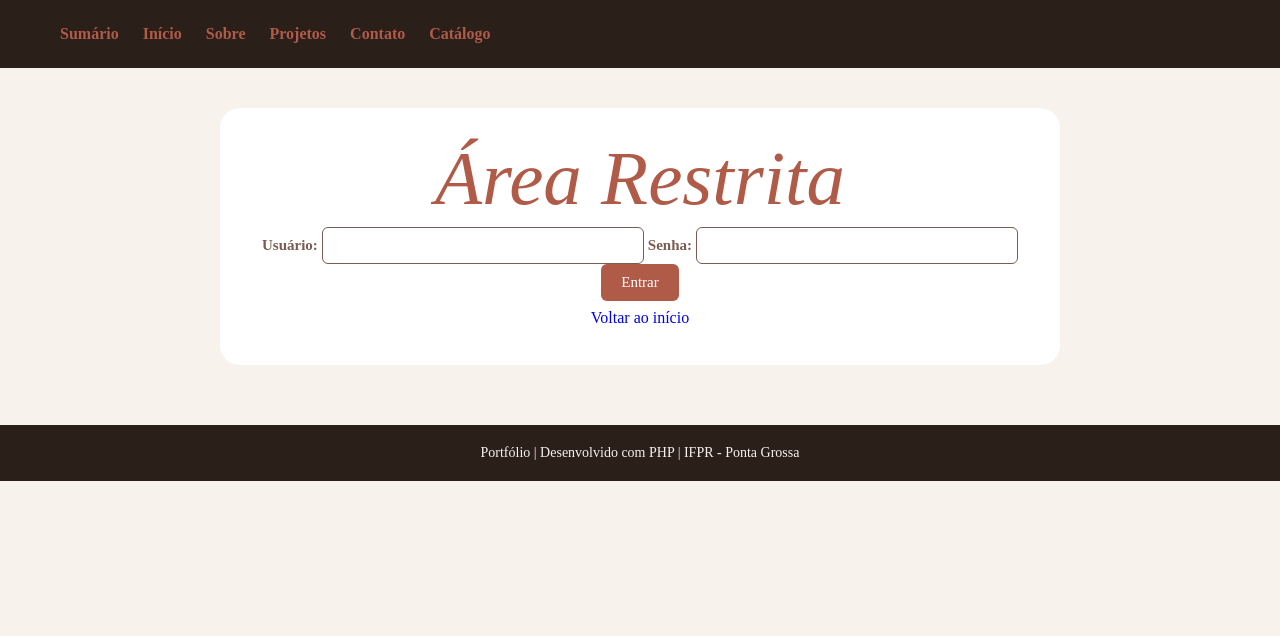
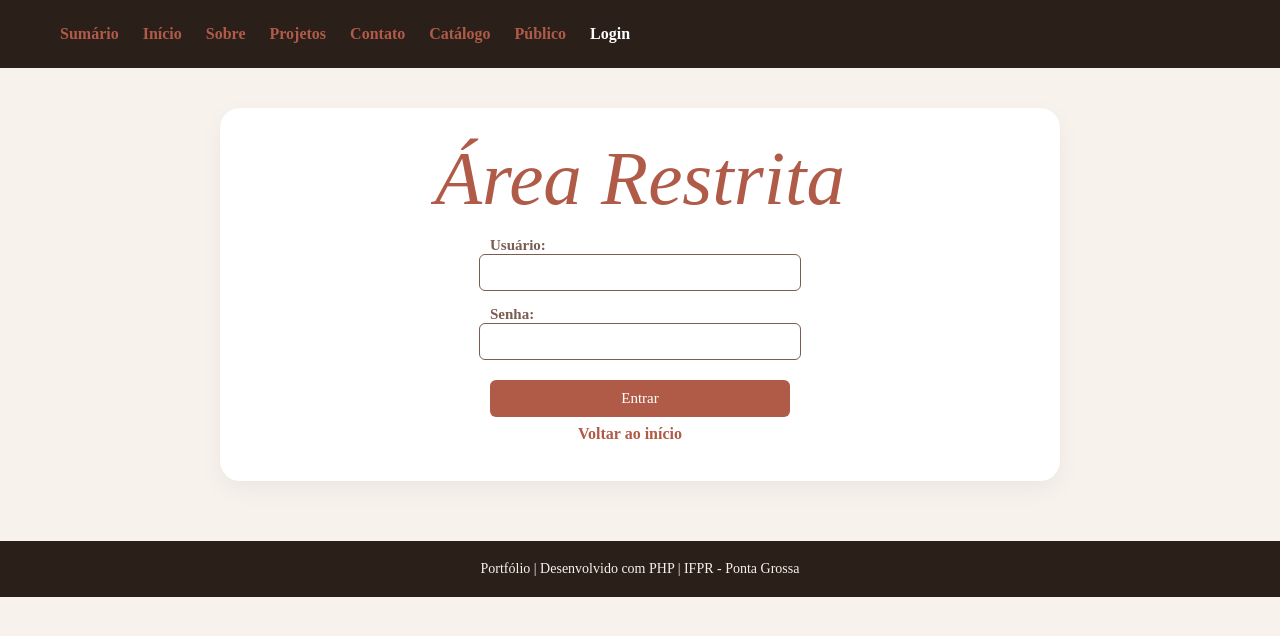
Before and after one commit to yasmirandaa/2026-DWII, a PHP site: page /04_sessoes/login.php in a window 1280 px wide. Shown: the top 636 px of the page. Run offline with PHP 8.4, Linux system fonts and the light colour scheme.

Commit message:
feat: desafio aula06 - area restrita com sessoes

```diff
--- a/includes/estilo.css
+++ b/includes/estilo.css
@@ -11,7 +11,6 @@
 }
 
 * {
-        text-decoration: none;
     margin: 0;
 }
 
@@ -20,7 +19,11 @@ body {
     font-family: 'Cormorant Garamond', serif;
 }
 
-h1{
+a {
+    text-decoration: none;
+}
+
+h1 {
     text-align: center;
     font-size: 77px;
     font-weight: 300;
@@ -30,19 +33,18 @@ h1{
     color: var(--accent);
 }
 
-h2{
+h2 {
     font-size: 30px;
     margin-bottom: 10px;
     color: var(--accent);
 }
 
-h3{
+h3 {
     margin-left: 10px;
 }
 
 h3 a {
     color: var(--accent);
-        text-decoration: none;
     margin-right: 20px;
     font-weight: bold;
 }
@@ -78,33 +80,32 @@ nav a.ativo {
     max-width: 800px;
     margin: 40px auto;
     padding: 30px 20px;
+    box-shadow: 0 8px 25px rgba(0,0,0,0.05);
 }
 
-.container p{
-        margin:8px;
+.container p {
+    margin: 8px;
+}
+
+.inicio, .sobre, .projetos {
+    max-width: 800px;
+    margin: 40px auto;
 }
 
 .inicio {
     text-align: center;
     padding: 40px 20px;
-        max-width: 800px;
-        margin: 40px auto;
 }
 
 .sobre {
-        max-width: 800px;
-        margin: 40px auto;
-        padding: 40px 20px;
-        padding-bottom: 60px;
+    padding: 40px 20px 60px;
 }
 
 .projetos {
-        max-width: 800px;
-        margin: 40px auto;
     padding: 70px 20px;
 }
 
-.secao{
+.secao {
     margin: 20px auto;
 }
 
@@ -129,7 +130,7 @@ nav a.ativo {
     margin-top: 8px;
 }
 
-.gerado{
+.gerado {
     text-align: right;
     font-size: 13px;
     color: var(--mid);
@@ -137,10 +138,10 @@ nav a.ativo {
 }
 
 .msg {
-        margin:20px;
+    margin: 20px;
 }
 
-.form{
+.form {
     padding-left: 50px;
     display: flex;
     flex-direction: column;
@@ -148,37 +149,33 @@ nav a.ativo {
     gap: 15px;
 }
 
-label{
+label {
     font-size: 15px;
     color: var(--mid);
     font-weight: bold;
 }
 
-input{
+input, select, textarea {
     padding: 10px;
     border-radius: 6px;
     border: 1px solid var(--mid);
     width: 90%;
 }
 
-select{
-        padding: 10px;
-        border-radius: 6px;
-        border: 1px solid var(--mid);
-        width: 90%;
+form input {
+    max-width: 300px;
 }
 
-textarea{
-        padding: 10px;
-        border-radius: 6px;
-        border: 1px solid var(--mid);
-        width: 90%;
+input:focus, textarea:focus, select:focus {
+    outline: none;
+    border-color: var(--accent);
+    box-shadow: 0 0 0 2px rgba(176, 90, 72, 0.2);
 }
 
-button{
+button {
     background-color: var(--accent);
     color: var(--white);
-        border:none;
+    border: none;
     padding: 10px 20px;
     border-radius: 6px;
     font-size: 15px;
@@ -186,11 +183,12 @@ button{
     font-family: 'Cormorant Garamond', serif;
 }
 
-button:hover{
+button:hover {
     background-color: var(--rose);
+    transform: translateY(-1px);
 }
 
-.erro{
+.erro {
     background-color: var(--white);
     border-radius: 20px;
     color: var(--mid);
@@ -206,7 +204,7 @@ button:hover{
 
 .btn a {
     font-weight: bold;
-        background-color:var(--accent);
+    background-color: var(--accent);
     padding: 20px;
     border-radius: 20px;
     color: var(--white);
@@ -217,20 +215,19 @@ button:hover{
     cursor: pointer;
 }
 
-.obrigado{
+.obrigado {
     word-wrap: break-word;
     overflow-wrap: break-word;
     word-break: break-word;
     max-width: 100%;
 }
 
-.titulo{
-        padding-top: 0px;
+.titulo {
     padding-bottom: 20px;
 }
 
-.sla{
-        background:var(--black);
+.sla {
+    background: var(--black);
     color: var(--verde);
     padding: 10px 16px;
     border-radius: 6px;
@@ -242,20 +239,13 @@ button:hover{
 footer {
     background: var(--deep);
     padding: 20px 80px;
-        font-family: 'Cormorant Garamond', serif;
     color: var(--cream);
     text-align: center;
     margin-top: 60px;
     font-size: 14px;
 }
 
-
-/* ----------------------- */
-/* ESTILO PARA O CATALOGO  */
-/* ----------------------- */
-/* BOTÃO VOLTAR */
-
-.voltar{
+.voltar {
     display: inline-block;
     margin-top: 20px;
     color: var(--accent);
@@ -263,14 +253,14 @@ footer {
     font-size: 15px;
     padding: 6px 12px;
     border-radius: 8px;
-    transition: all 0.15s ease;
 }
 
-.voltar:hover{
+.voltar:hover {
     background: var(--accent);
     color: var(--white);
 }
-.card{
+
+.card {
     background-color: var(--cream);
     border-radius: 14px;
     padding: 20px;
@@ -280,18 +270,18 @@ footer {
     transition: transform 0.15s ease, box-shadow 0.15s ease;
 }
 
-.card:hover{
+.card:hover {
     transform: translateY(-3px);
-        box-shadow: var(--black);
+    box-shadow: 0 6px 16px rgba(0,0,0,0.1);
 }
 
-.card h3{
+.card h3 {
     margin: 0;
     font-size: 22px;
     color: var(--accent);
 }
 
-.card span{
+.card span {
     background: var(--light-mid);
     color: var(--deep);
     padding: 4px 12px;
@@ -300,24 +290,22 @@ footer {
     font-weight: bold;
 }
 
-.card p{
+.card p {
     margin-top: 10px;
 }
 
-.card a{
+.card a {
     display: inline-block;
     margin-top: 12px;
     color: var(--accent);
     font-weight: bold;
 }
 
-.card a:hover{
+.card a:hover {
     text-decoration: underline;
 }
 
-/* FILTRO DE CATEGORIAS */
-
-.filtros-categorias{
+.filtros-categorias {
     display: flex;
     flex-wrap: wrap;
     justify-content: center;
@@ -325,21 +313,51 @@ footer {
     margin: 25px 0;
 }
 
-.filtros-categorias a{
+.filtros-categorias a {
     background: var(--cream);
     color: var(--accent);
     padding: 6px 14px;
     border-radius: 20px;
     font-size: 14px;
     border: 1px solid var(--light-mid);
-    transition: all 0.15s ease;
 }
 
-.filtros-categorias a:hover{
+.filtros-categorias a:hover {
     background: var(--accent);
     color: var(--white);
 }
 
-form input{
+.form-container form {
+    display: flex;
+    flex-direction: column;
+    align-items: center;
+}
+
+.form-container label {
+    width: 100%;
     max-width: 300px;
+    text-align: left;
+    margin-top: 10px;
 }
+
+.form-container input {
+    width: 100%;
+    max-width: 300px;
+    margin-bottom: 5px;
+}
+
+.link-volta a {
+    color: var(--accent);
+    margin-right: 20px;
+    font-weight: bold;
+}
+
+.link-volta a:hover {
+    text-decoration: underline;
+}
+
+.form-container button {
+    width: 100%;
+    max-width: 300px;
+    margin-top: 15px;
+}
--- a/includes/nav.php
+++ b/includes/nav.php
@@ -32,4 +32,13 @@
     <?php echo menu_class("catalogo", $pagina_atual); ?>>
     Catálogo
   </a>
+  <a href="<?php echo $caminho_raiz; ?>04_sessoes/publico.php"
+    <?php echo menu_class("Página Pública", $titulo_pagina); ?>>
+    Público
+  </a>
+  <a href="<?php echo $caminho_raiz; ?>04_sessoes/login.php"
+    <?php echo menu_class("Login Área Restrita", $titulo_pagina); ?>>
+    Login
+  </a>
+
 </nav>
```
Lines whose indentation alone changed are shown as unchanged.
